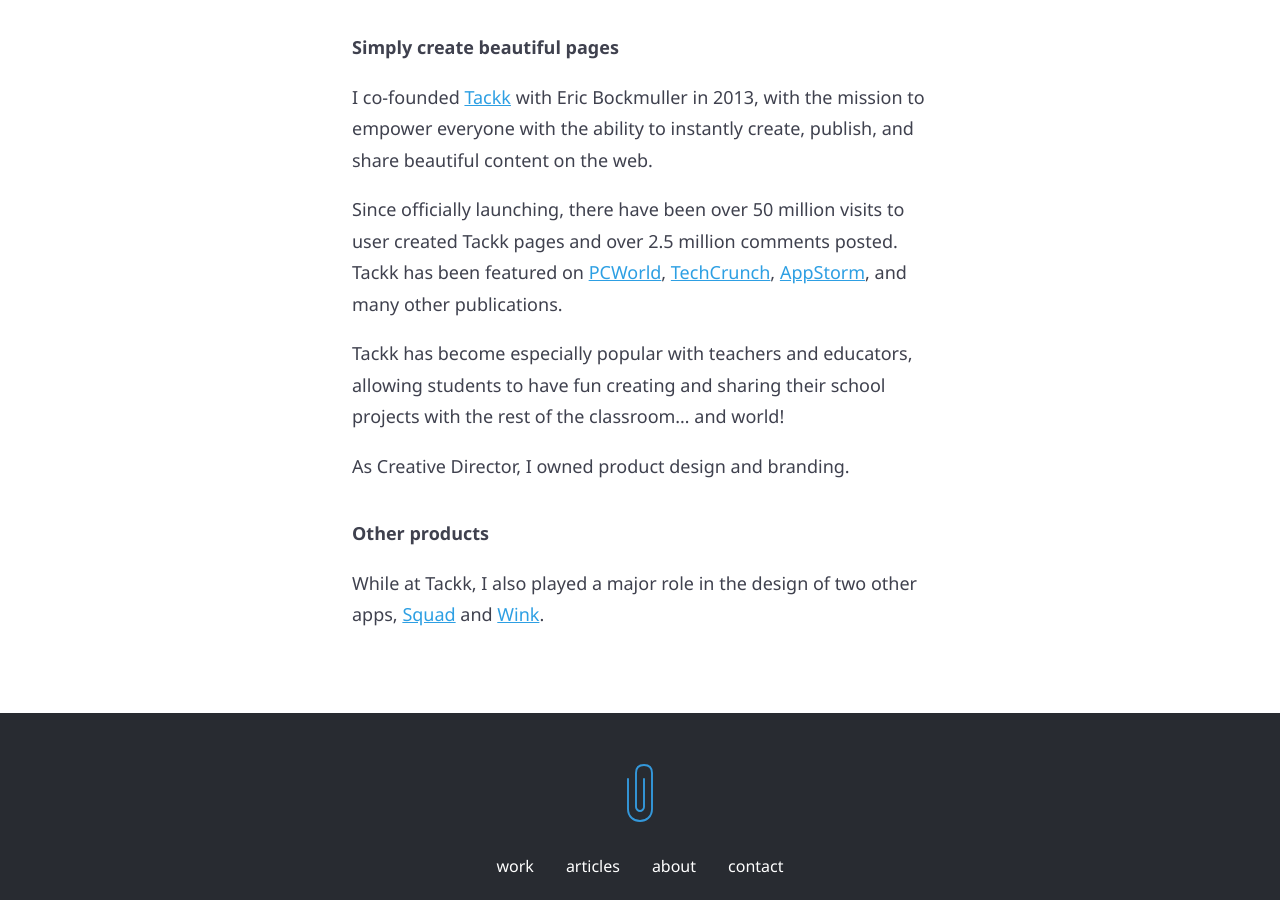
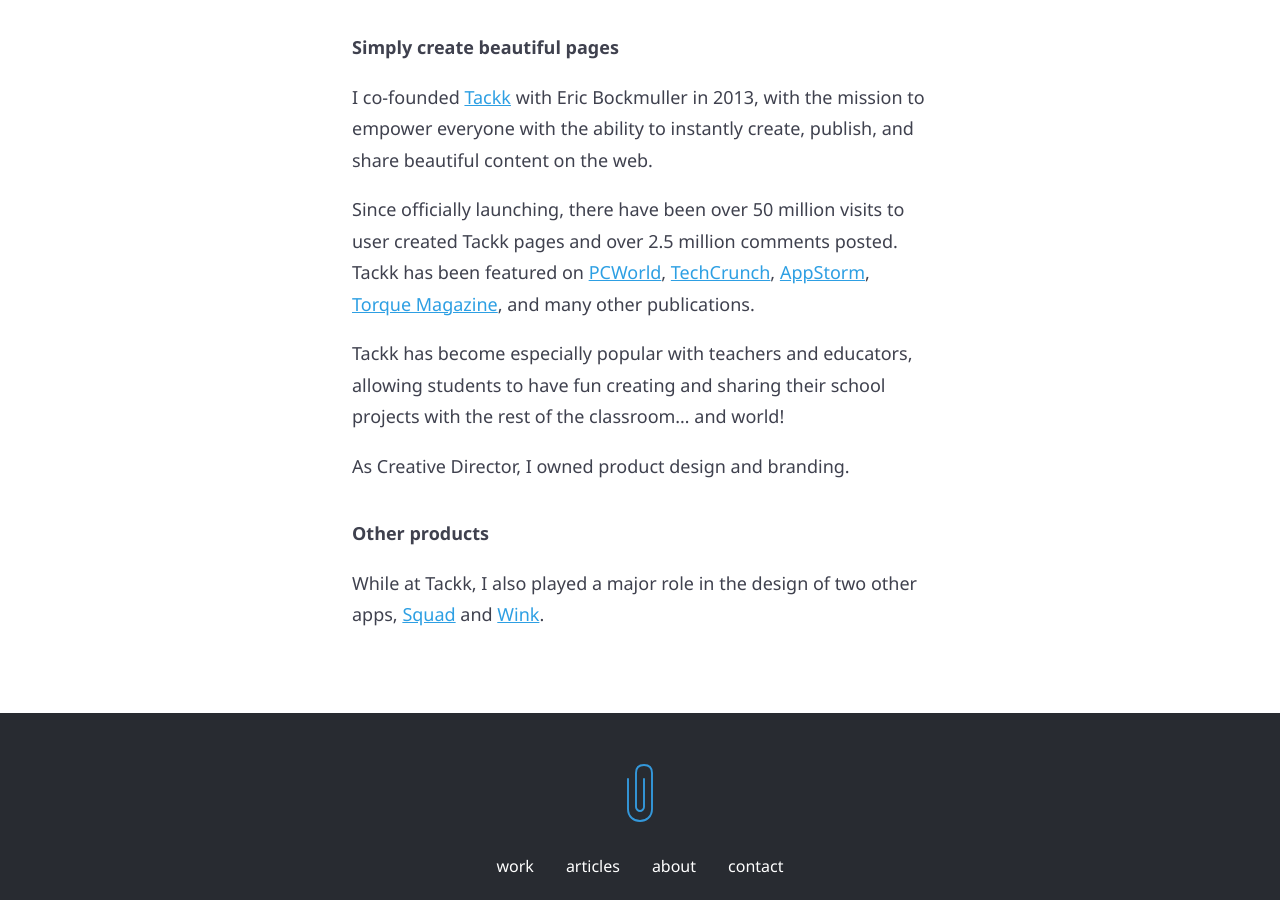
Before and after one commit to danklammer/danklammer.github.io, a Jekyll site: the page built from work/_posts/2013-01-01-tackk.md, in a window 1280 px wide and 900 px high, scrolled down 703 px. Built offline with Jekyll 4.4.1, drawn with Linux system fonts in a browser that asks for light colours.

Commit message:
Add Torque Mag link

```diff
--- a/work/_posts/2013-01-01-tackk.md
+++ b/work/_posts/2013-01-01-tackk.md
@@ -17,7 +17,7 @@
 
 I co-founded [Tackk] with Eric Bockmuller in 2013, with the mission to empower everyone with the ability to instantly create, publish, and share beautiful content on the web.
 
-Since officially launching, there have been over 50 million visits to user created Tackk pages and over 2.5 million comments posted. Tackk has been featured on [PCWorld], [TechCrunch], [AppStorm], and many other publications.
+Since officially launching, there have been over 50 million visits to user created Tackk pages and over 2.5 million comments posted. Tackk has been featured on [PCWorld], [TechCrunch], [AppStorm], [Torque Magazine], and many other publications.
 
 Tackk has become especially popular with teachers and educators, allowing students to have fun creating and sharing their school projects with the rest of the classroom... and world!
 
@@ -33,5 +33,6 @@
 [PCWorld]: http://www.pcworld.com/article/2062252/tackk-review-out-of-beta-still-an-excellent-way-to-create-simple-websites.html "Tackk review: Out of beta, still an excellent way to create simple websites"
 [TechCrunch]: https://techcrunch.com/2013/09/30/tack-seed-funding/ "Tackk Raises $1.2M For Its Content Creation Tools"
 [AppStorm]: http://web.appstorm.net/reviews/media-reviews/create-beautiful-posters-and-fliers-instantly-with-tackk/ "Create Beautiful Posters and Fliers Instantly with Tackk"
+[Torque Magazine]: http://torquemag.io/2013/02/tackk/ "Impressed: My First Look at Tackk"
 [Squad]: /squad
 [Wink]: /wink
```
